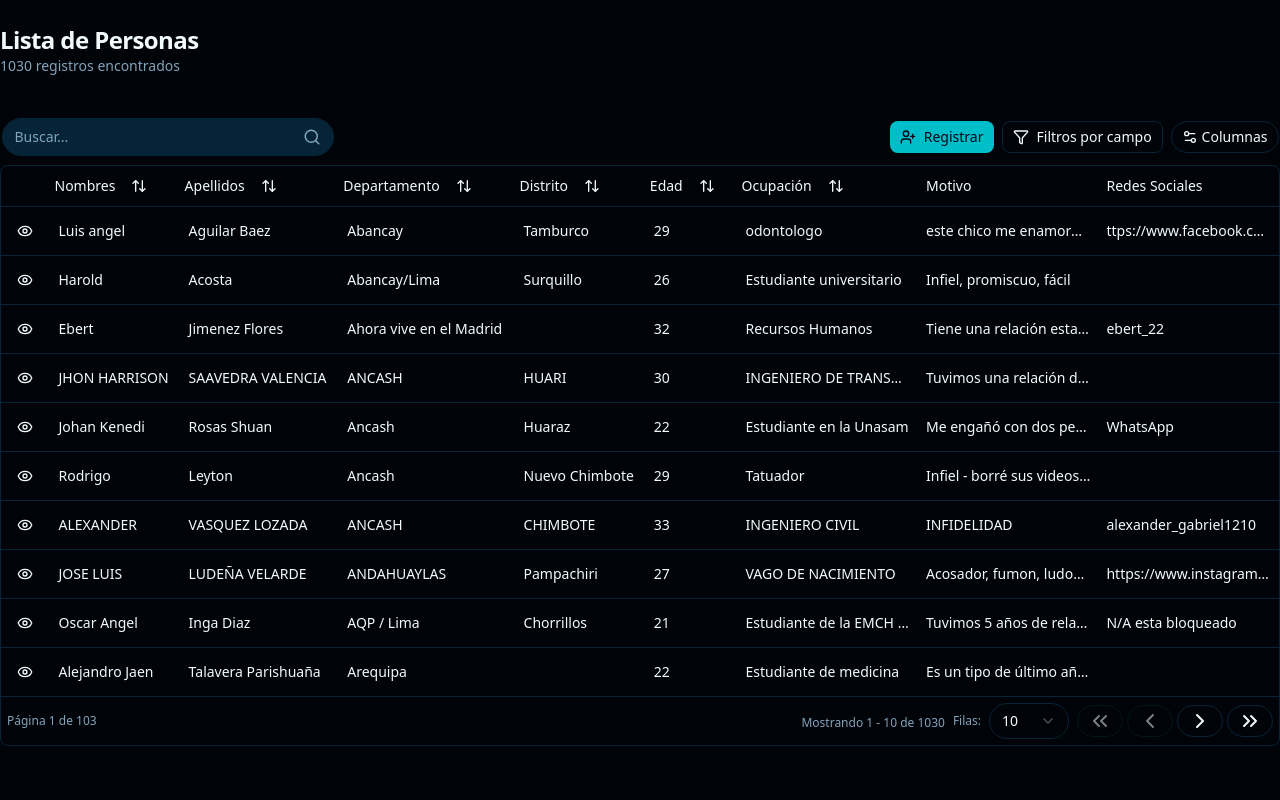
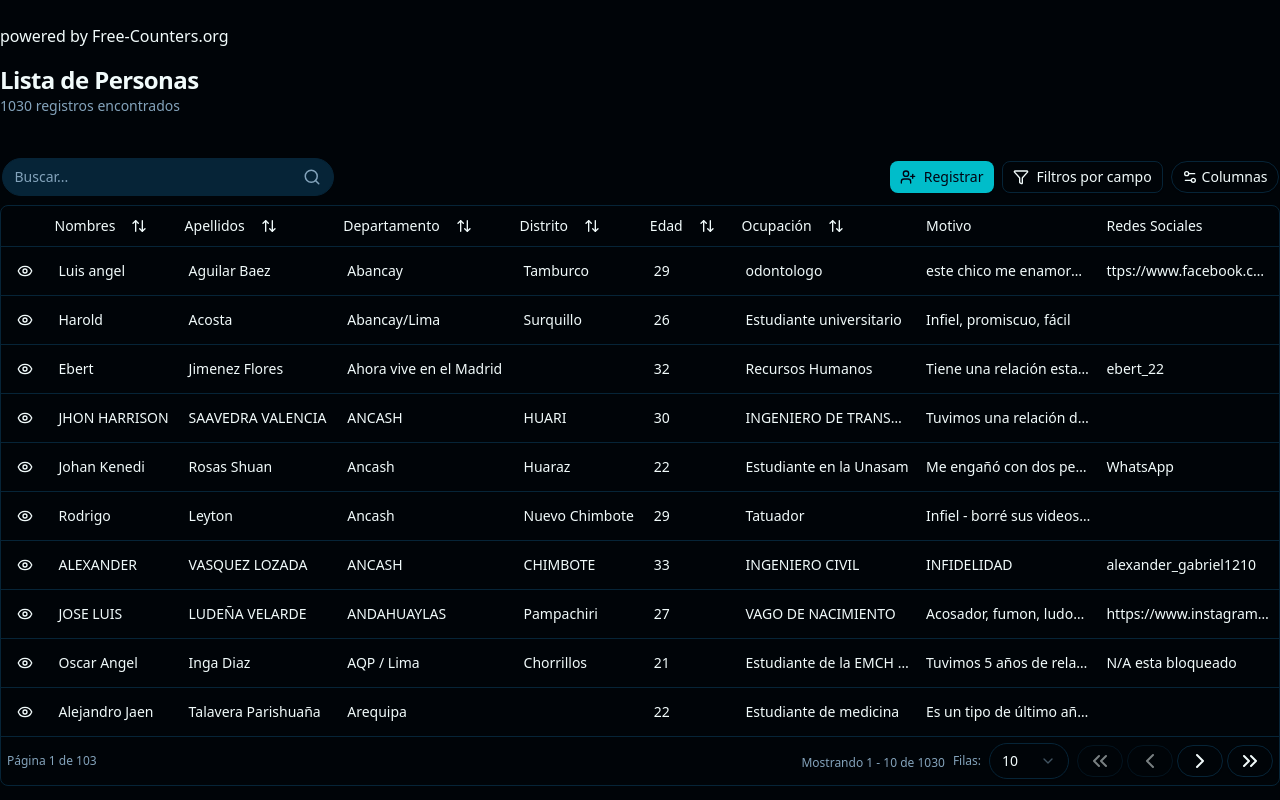
Before and after one commit to JeremyAyza/inf-page, a React (Vite) app: page / in a window 1280 px wide. Built offline with nearby package versions, Linux system fonts and the light colour scheme.

Commit message:
add counter component

```diff
--- /dev/null
+++ b/src/components/shared/contador.tsx
@@ -0,0 +1,23 @@
+import { useEffect } from "react";
+
+export function Contador() {
+  useEffect(() => {
+    // Crea el primer script dinámicamente
+    const script1 = document.createElement("script");
+    script1.src = "https://www.freevisitorcounters.com/auth.php?id=90566c52eb2a847b5f03f6ae293dfdf9cf1e926e";
+    script1.async = true;
+    document?.getElementById("contador")?.appendChild(script1);
+
+    // Crea el segundo script dinámicamente
+    const script2 = document.createElement("script");
+    script2.src = "https://www.freevisitorcounters.com/en/home/counter/1452531/t/2";
+    script2.async = true;
+    document?.getElementById("contador")?.appendChild(script2);
+  }, []);
+
+  return (
+    <div id="contador">
+      <a href="https://www.free-counters.org/">powered by Free-Counters.org</a>
+    </div>
+  );
+}
--- a/src/pages/home-page.tsx
+++ b/src/pages/home-page.tsx
@@ -3,6 +3,8 @@ import rawData from '@/app/list.json'
 import type { SortingState } from '@tanstack/react-table'
 
 import { DataTable } from '@/components/shared/data-table'
+import { Contador } from '@/components/shared/contador'
+
 import { columns } from '@/components/home/columns'
 import { Filters, type FilterState } from '@/components/home/filters'
 import { PersonDetailDialog } from '@/components/home/person-detail-dialog'
@@ -134,6 +136,7 @@ export default function HomePage() {
 	return (
 		<div className="container mx-auto py-6 space-y-6 h-screen flex flex-col">
 			<div className="flex flex-col space-y-4 flex-shrink-0">
+				<Contador/>
 				<div className="flex items-center justify-between">
 					<div>
 						<h1 className="text-2xl font-bold tracking-tight">Lista de Personas</h1>
@@ -153,6 +156,7 @@ export default function HomePage() {
 					</CollapsibleContent>
 				</Collapsible>
 			</div>
+
 
 			<div className=" flex-1  border-red-500">
 				<DataTable
```
